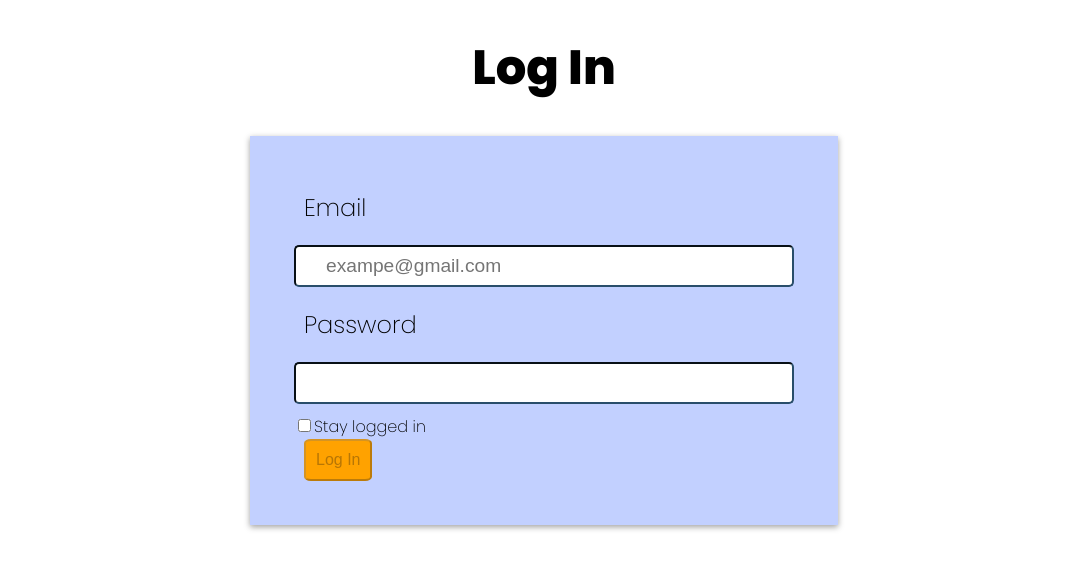
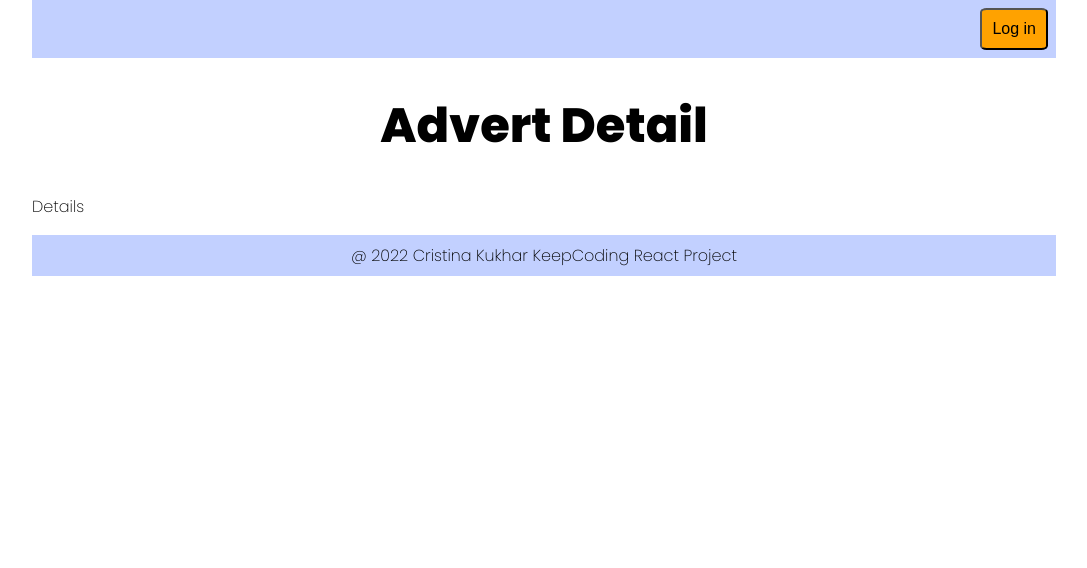
Before and after one commit to cris0k/Vallapop-Project-React, a React (Create React App) app: page /api/v1/adverts/1 in a window 1280 px wide. Shown: the top 568 px of the page, without its empty margins (96-1183 px from the left). Built offline with nearby package versions, Linux system fonts and the light colour scheme.

Commit message:
reactDom install.Routes done.AdDetail.NewAd

```diff
--- a/package.json
+++ b/package.json
@@ -10,7 +10,7 @@
     "classnames": "^2.3.2",
     "react": "^18.2.0",
     "react-dom": "^18.2.0",
-    "react-router-dom": "^6.4.2",
+    "react-router-dom": "^6.4.3",
     "react-scripts": "5.0.1",
     "web-vitals": "^2.1.4"
   },
--- a/src/App.js
+++ b/src/App.js
@@ -1,6 +1,9 @@
+import { Routes, Route, Navigate} from 'react-router-dom';
 import { useState } from 'react';
-import AdsPage from '../src/components/adverts/AdvertsPage';
+import AdsPage from './components/adverts/AdvertsPage';
 import LoginPage from './components/adverts/auth/LoginPage';
+import NewAd from './components/adverts/NewAdvert';
+import AdDetail from './components/adverts/AdvertDetail';
 
 function App({isInitiallyLogged}) {
   const [isLogged, setIsLogged] = useState(isInitiallyLogged)
@@ -9,12 +12,17 @@ function App({isInitiallyLogged}) {
   const handleLogout = () => setIsLogged(false)
 
   return (
+
     <div className="App">
-      {isLogged ? (
-      <AdsPage isLogged={isLogged} onLogout={handleLogout}/>
-      ) : (
-      <LoginPage onLogin={handleLogin} />)}
-
+      <Routes>
+        <Route path ='/login' element={<LoginPage onLogin={handleLogin} />}/>
+        <Route path = '/api/v1/adverts' element = {<AdsPage isLogged={isLogged} onLogout={handleLogout} />}/>
+        <Route path = '/api/v1/adverts/:id' element={<AdDetail />}/>
+        <Route path = '/api/v1/adverts/new' element= {<NewAd />}/>
+        <Route path='/' element={<Navigate to='/api/v1/adverts'/>}/>
+        <Route path='/404' element={<h1>404 | Not Found</h1>}/>
+        <Route path='*' element={<Navigate to='/404'/>}/>
+      </Routes>
     </div>
   );
 }
--- /dev/null
+++ b/src/components/adverts/AdvertDetail.js
@@ -0,0 +1,11 @@
+import Layout from "../layout/Layout"
+
+const AdDetail = () => {
+    return(
+        <Layout title='Advert Detail'>
+            <p> Details</p>
+        </Layout>
+    )
+}
+
+export default AdDetail
--- a/src/index.js
+++ b/src/index.js
@@ -1,5 +1,6 @@
 import React from 'react';
 import ReactDOM from 'react-dom/client';
+import { BrowserRouter as Router } from 'react-router-dom';
 import './index.css';
 import App from './App';
 import storage from './utils/storage';
@@ -11,6 +12,9 @@ setAuthorizationHeader(accessToken)
 const root = ReactDOM.createRoot(document.getElementById('root'));
 root.render(
   <React.StrictMode>
-    <App isInitiallyLogged={!!accessToken} />
+    <Router>
+      <App isInitiallyLogged={!!accessToken} />
+    </Router>
+
   </React.StrictMode>
 );
```
Also changed, not shown: src/components/adverts/NewAdvert.js (+5 -3 lines), 1 other file (tests, documents, lock files or other folders).
